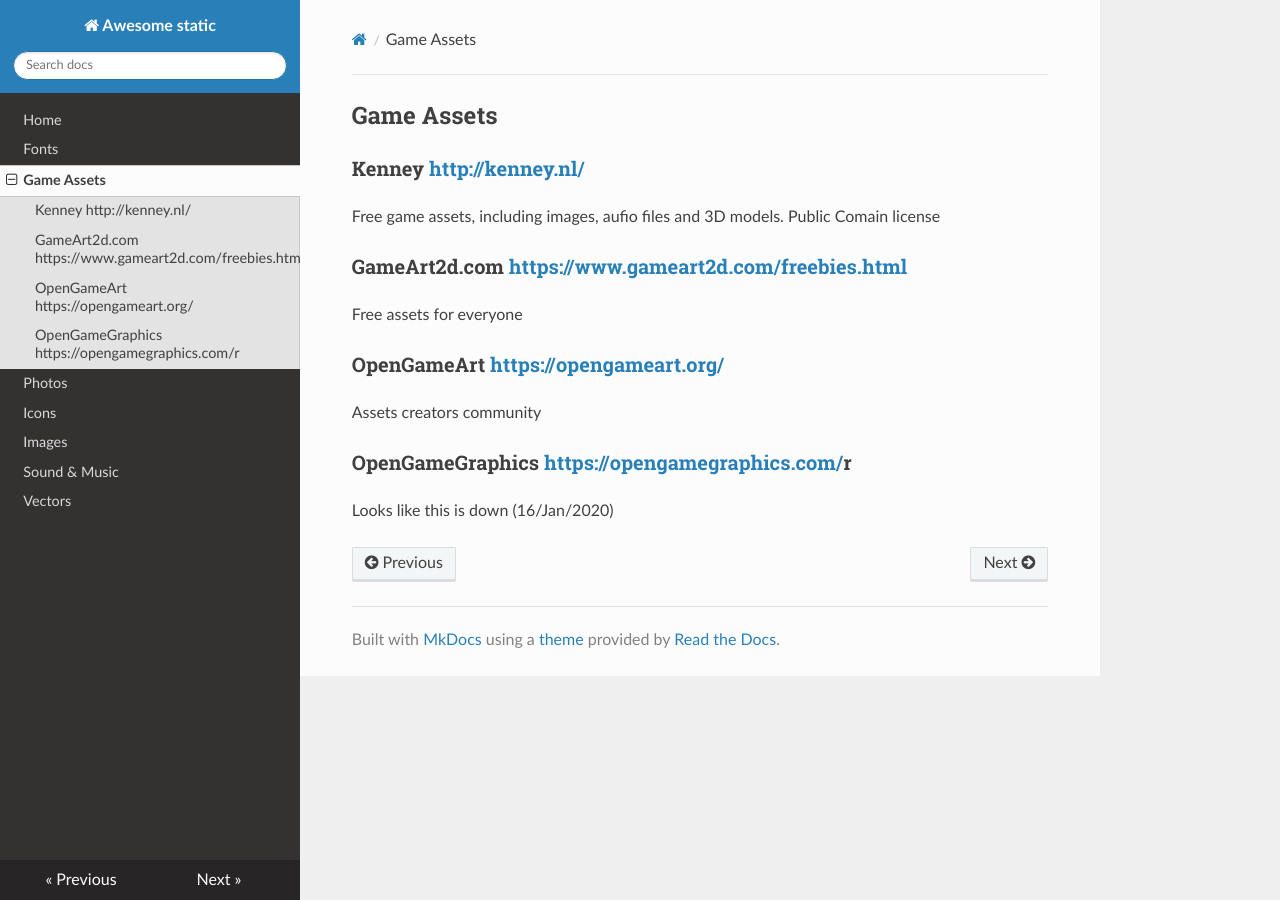
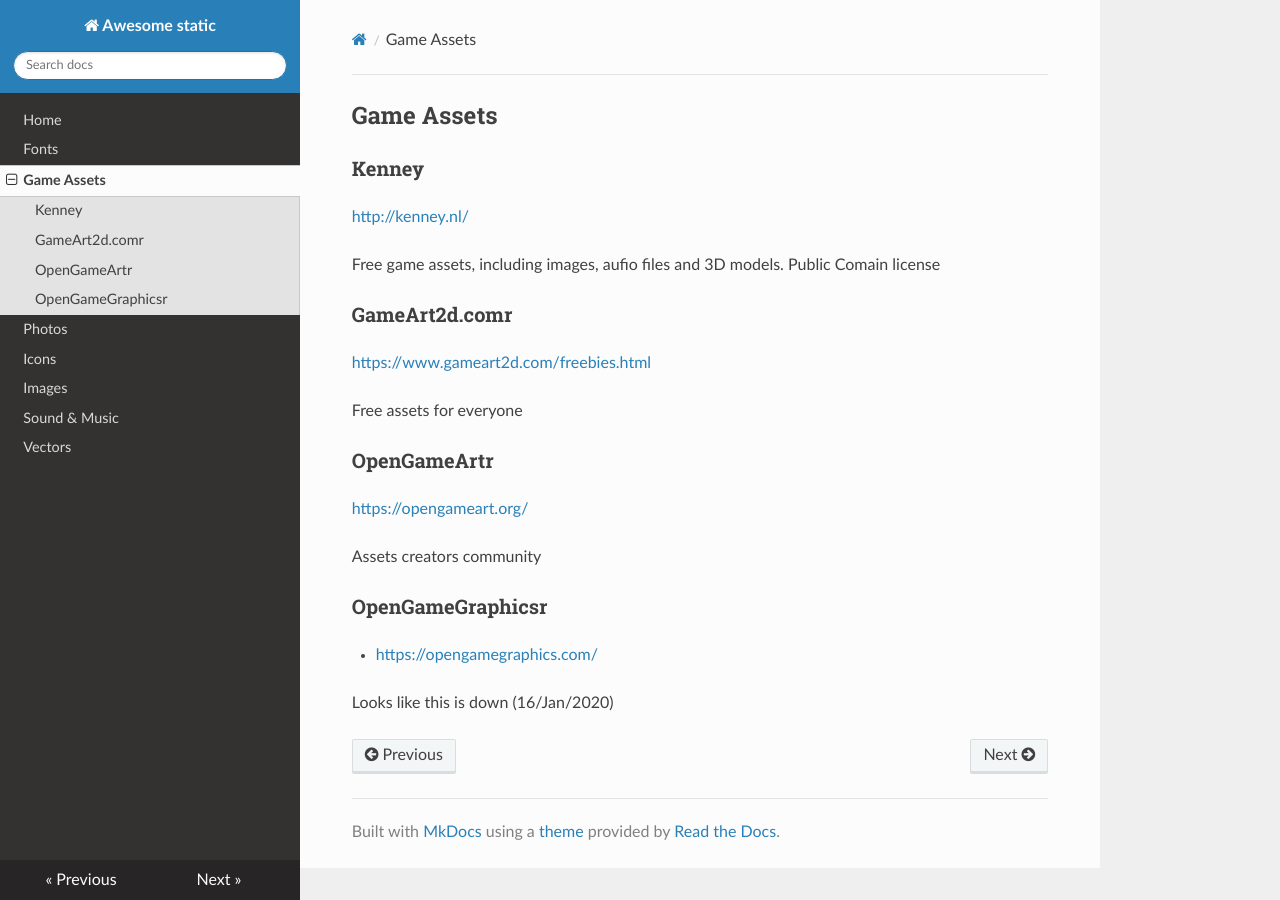
Before and after one commit to euribates/awesome-static, an MkDocs documentation site: the page built from docs/game-assets.md, in a window 1280 px wide. Built offline with MkDocs 1.6.1, drawn with Linux system fonts in a browser that asks for light colours; nearby versions of some CDN libraries.

Commit message:
Minor changes

```diff
--- a/docs/game-assets.md
+++ b/docs/game-assets.md
@@ -1,17 +1,25 @@
 ## Game Assets
 
-### Kenney <http://kenney.nl/>
+### Kenney
+
+<http://kenney.nl/>
 
 Free game assets, including images, aufio files and 3D models. Public Comain license
 
-### GameArt2d.com <https://www.gameart2d.com/freebies.html>
+### GameArt2d.comr
+
+<https://www.gameart2d.com/freebies.html>
 
 Free assets for everyone
 
-### OpenGameArt <https://opengameart.org/>
+### OpenGameArtr
+
+<https://opengameart.org/>
 
 Assets creators community
 
-### OpenGameGraphics <https://opengamegraphics.com/>r
+### OpenGameGraphicsr
+
+* <https://opengamegraphics.com/>
 
 Looks like this is down (16/Jan/2020)
```
